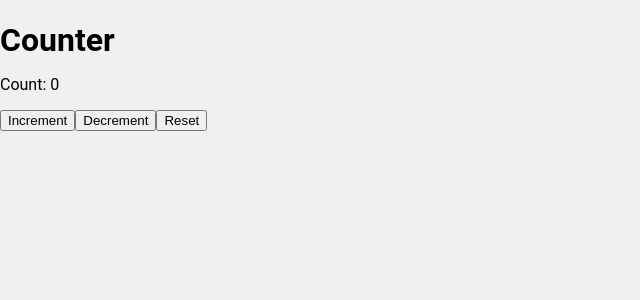
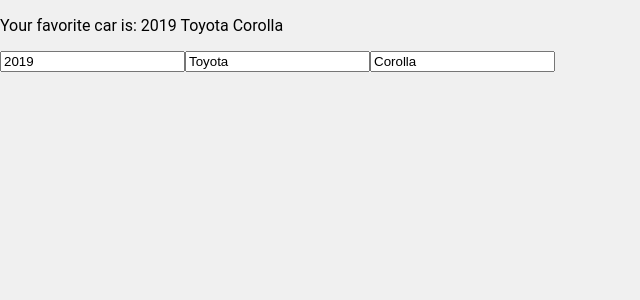
Before and after one commit to krzysztofautomatyk/ReactLearn, a React (Vite) app: page / in a window 1280 px wide. Shown: the top 300 px of the page, without its empty margins (0-640 px from the left). Built offline with nearby package versions, Linux system fonts and the light colour scheme.

Commit message:
12. Updater function - object

```diff
--- a/src/MyComponent.jsx
+++ b/src/MyComponent.jsx
@@ -2,39 +2,30 @@
 
 function MyComponent(){
 
-    const [count, setCount] = useState(0);
-/*
-    function handleIncrement(){
-        setCount(count + 1);
-        setCount(count + 1);
-        setCount (count + 1);
-        //Update rexult is 1 not 3
-    }
-*/
-    function handleIncrement(){
-        setCount(count => count + 1);
-        setCount(count => count + 1);
-        setCount(count => count + 1);
-        //Update result is 3
+    const [car, setCar] = useState({year: 2019, make: "Toyota", model: "Corolla"});
+
+    function handleYearChange(event){
+        setCar(car => ({...car, year: event.target.value}));
     }
 
-    function handleDecrement(){
-        setCount(count - 1);
+    function handleMakeChange(event){
+        setCar(car => ({...car, make: event.target.value}));
     }
 
-    function handleReset(){
-        //setCount(0);
-        setCount(count => 0);
+    function handleModelChange(event)
+    {
+        setCar(car => ({...car, model: event.target.value}));
     }
 
+
     return (
-        <div className="counter-container">
-            <h1>Counter</h1>
-            <p>Count: {count}</p>
-            <button onClick={handleIncrement}>Increment</button>
-            <button onClick={handleDecrement}>Decrement</button>
-            <button onClick={handleReset}>Reset</button>
+        <div>
+            <p>Your favorite car is: {car.year} {car.make} {car.model}</p>
+                <input type="number" value={car.year} onChange={handleYearChange} />
+                <input type="text" value={car.make} onChange={handleMakeChange} />
+                <input type="text" value={car.model} onChange={handleModelChange} />
         </div>
+
     );
 }
 
```
